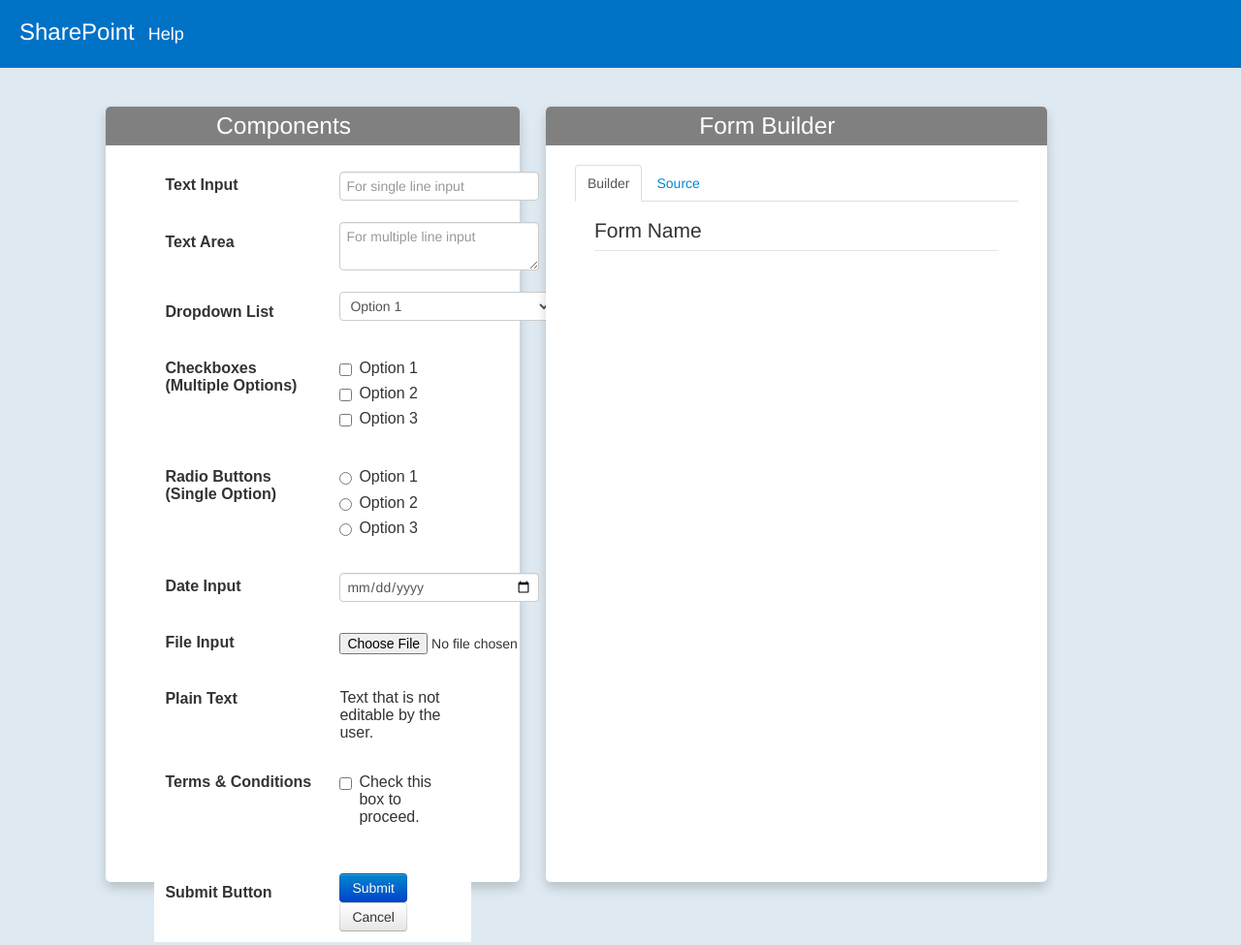
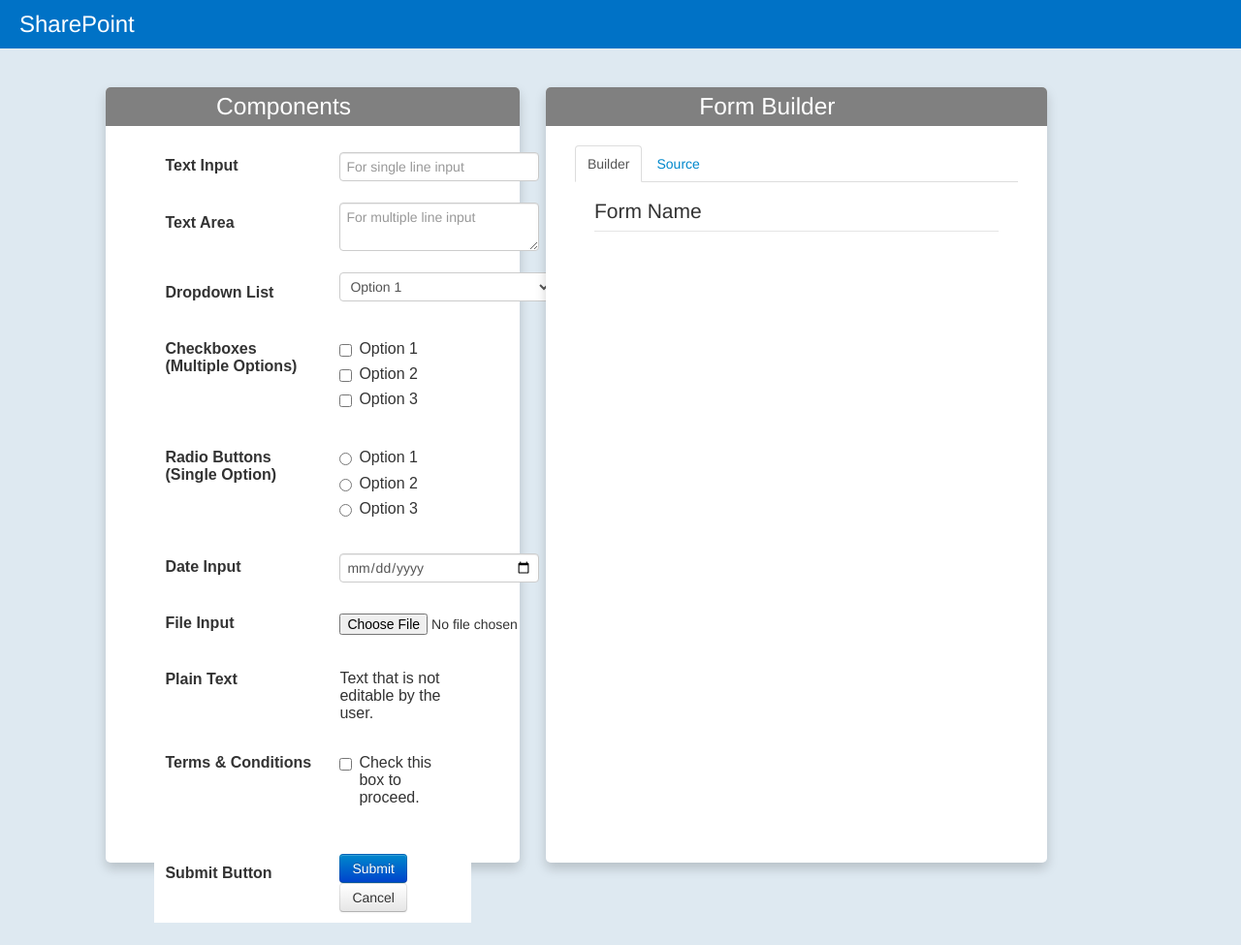
Before and after one commit to akrthk93/Public-SP-Form-Builder, a plain HTML site: page index.html in a window 1280 px wide. Shown: the whole page at 97% size. Drawn offline with Linux system fonts and the light colour scheme.

Commit message:
Update index.html

```diff
--- a/index.html
+++ b/index.html
@@ -27,7 +27,7 @@
 <body>
 	<nav class="navbar navbar-default navbar-fixed" role="navigation">
 		<a href="#" class="navbar-brand">SharePoint</a>
-		<a href="#" class="navbar-text">Help</a>
+		<!-- <a href="#" class="navbar-text">Help</a> -->
 		<!-- <form class="navbar-form navbar-left">
 			<div class="form-group">
 				<select class="form-control" id="n-columns">
```
